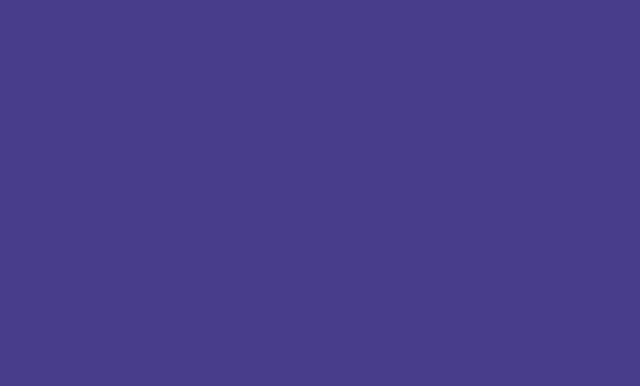
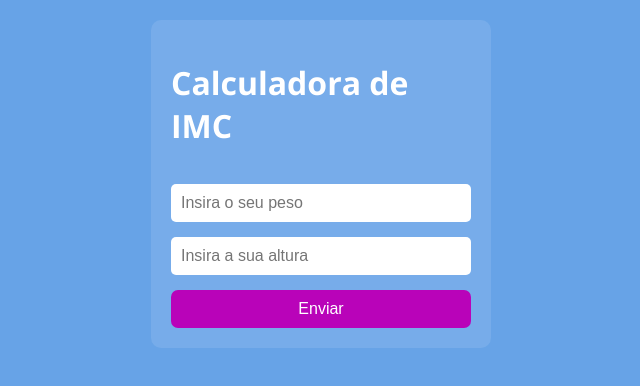
Before and after one commit to richardctra/IMC, a plain HTML site: page index.html in a window 1280 px wide. Shown: the whole page, without its empty margins (319-959 px from the left). Drawn offline with Linux system fonts and the light colour scheme.

Commit message:
Finalizado.

```diff
--- a/css/style.css
+++ b/css/style.css
@@ -3,8 +3,51 @@
     src: url("../font/OpenSans.ttf");
 }
 
-body{
-    font-family: 'OpenSans';
-    background-color: #483d8b;
+body {
+    font-family: 'OpenSans', sans-serif;
+    background-color: #67a3e7;
     color: #ffffff;
+    margin: 0;
+    padding: 20px;
 }
+
+#form {
+    display: flex;
+    flex-direction: column;
+    gap: 15px;
+    margin: 0 auto;
+    width: 100%;
+    max-width: 300px;
+    background-color: #ffffff1a;
+    padding: 20px;
+    border-radius: 10px;
+}
+
+.input {
+    border: none;
+    padding: 10px;
+    border-radius: 5px;
+    font-size: 16px;
+}
+
+#btn-enviar {
+    background-color: #b903b9;
+    color: white;
+    border: none;
+    border-radius: 7px;
+    padding: 10px 15px;
+    font-size: 16px;
+    cursor: pointer;
+    transition: 0.3s;
+}
+
+#btn-enviar:hover {
+    background-color: #960096;
+}
+
+#resultado {
+    text-align: center;
+    margin-top: 40px;
+    font-size: 45px;
+    text-transform: uppercase;
+}
--- a/index.html
+++ b/index.html
@@ -1,14 +1,22 @@
 <!DOCTYPE html>
-<html lang="en">
+<html lang="pt-BR">
 <head>
     <meta charset="UTF-8">
     <meta name="viewport" content="width=device-width, initial-scale=1.0">
     <title>Calculadora IMC</title>
     <link rel="stylesheet" href="./css/style.css">
-    <script src="./js/main.js"></script>
-    <script src="./json/manifest.json"></script>
+    <script src="./js/main.js" defer></script>
+    <script src="./json/manifest.json" defer></script>
+    <link rel="shortcut icon" href="./icones/icone_512.png" type="image/x-icon">
 </head>
 <body id ="bg">
+    <div id="form">
+        <h1>Calculadora de IMC</h1>
+    <input type="number" name="" id="p" class="input" placeholder="Insira o seu peso">
+    <input type="number" name="" id="a" class="input" placeholder="Insira a sua altura">
+    <input type="submit" value="Enviar" id="btn-enviar" onclick="calc()">
+</div>
 
+    <div id="resultado"></div>
 </body>
 </html>
--- a/js/main.js
+++ b/js/main.js
@@ -0,0 +1,22 @@
+function calc(){
+    let peso = document.getElementById('p').value
+    let altura =  document.getElementById('a').value
+    let imc = peso / (altura * altura)
+    let resultado = document.getElementById('resultado')
+
+    if(imc < 18.5){
+        resultado.innerHTML = '<h1>Abaixo do peso<h1>'
+    }else if(imc >= 18.5 && imc < 25){
+        resultado.innerHTML = '<h1>Peso Ideal<h1>'
+    }else if(imc >= 25 && imc < 30){
+        resultado.innerHTML = '<h1>Sobrepeso<h1>'
+    }else if(imc >= 30 && imc < 35){
+        resultado.innerHTML = '<h1>Obesidade Grau I<h1>'
+    }else if(imc >= 35 && imc < 40){
+        resultado.innerHTML = '<h1>Obesidade Grau II<h1>'
+    }else if(imc >= 40){
+        resultado.innerHTML = '<h1>Obesidade Grau III<h1>'
+    }else{
+        resultado.innerHTML = '<h1>Valores Inválidos<h1>'
+    }
+}
```
Also changed, not shown: icones/icone_128.png (added), icones/icone_512.png (added), json/manifest.json.
